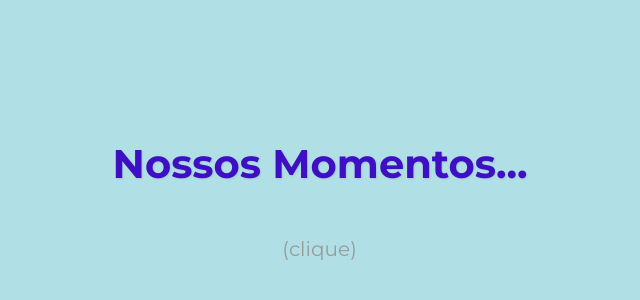
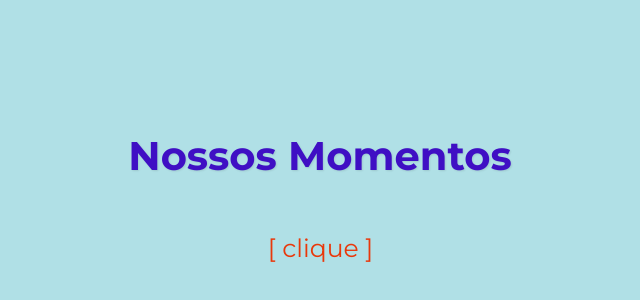
Before and after one commit to DEV-HenriQ/homenagem-mileide, a plain HTML site: page index.html in a window 1280 px wide. Shown: the part 204-504 px from the top of the page, without its empty margins (320-960 px from the left). Drawn offline with Linux system fonts and the light colour scheme.

Commit message:
mudando o clique

```diff
--- a/index.html
+++ b/index.html
@@ -19,8 +19,8 @@
 </head>
 <body>
     <div class="initial-screen">
-        <h1>Nossos Momentos...</h1>
-        <p class="click-to-start">(clique)</p>
+        <h1>Nossos Momentos</h1>
+        <p class="click-to-start">[ clique ]</p>
     </div>
 
     <div class="carousel-container hidden">
--- a/style.css
+++ b/style.css
@@ -58,8 +58,8 @@ h3 {
 
 .click-to-start {
    font-family: 'Montserrat', Arial, sans-serif; /* Aplica a nova fonte ao texto de clique */
-   font-size: 1.2em;
-   color: #999;
+   font-size: 1.5em;
+   color: #eb3406;
    cursor: pointer;
    animation: pulse 1.5s infinite;
    user-select: none;
```
